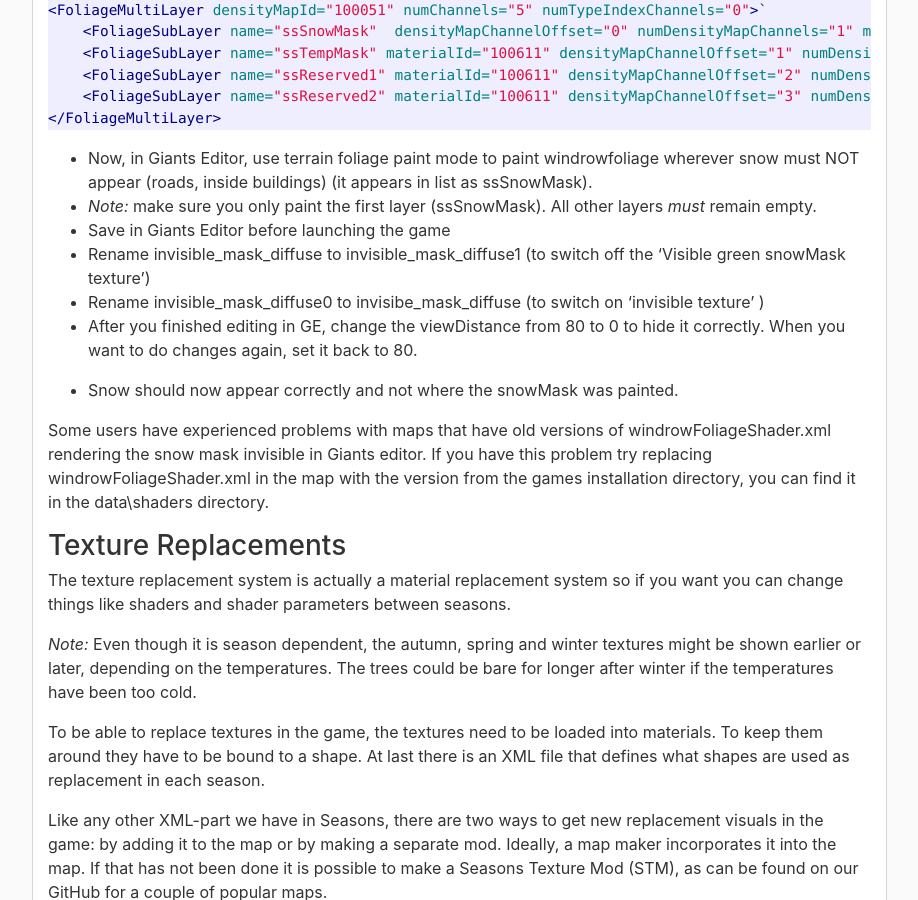
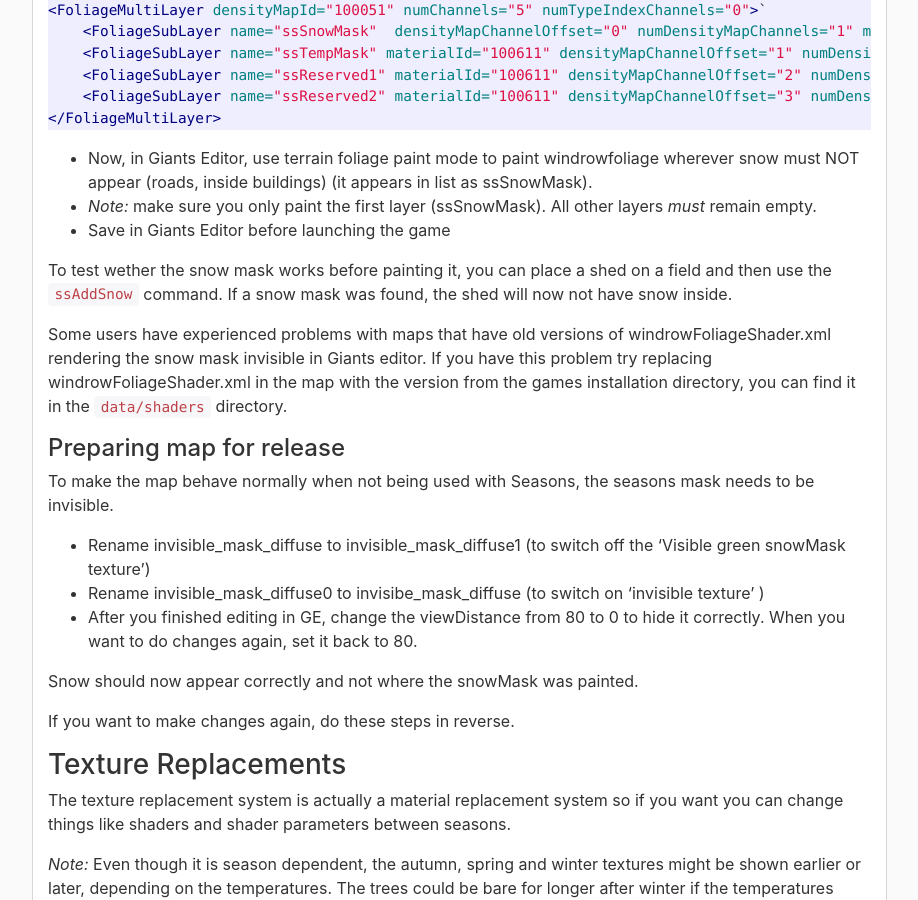
Before and after one commit to RealismusModding/realismusmodding.github.io, a Jekyll site: the page built from mods/seasons/manual/info_for_map_makers.md, in a window 1280 px wide and 900 px high, scrolled down 1417 px. Shown: the whole window, without its empty margins (323-1241 px from the left). Built offline with Jekyll 4.4.1, drawn with Linux system fonts in a browser that asks for light colours; comment, search, counter and statistics services are not loaded.

Commit message:
Improve documentation about the invisibility stuff of the seasons mask

```diff
--- a/mods/seasons/manual/info_for_map_makers.md
+++ b/mods/seasons/manual/info_for_map_makers.md
@@ -74,13 +74,21 @@ There are also some other layers that we use for other purposes or for the futur
 - Now, in Giants Editor, use terrain foliage paint mode to paint windrowfoliage wherever snow must NOT appear (roads, inside buildings) (it appears in list as ssSnowMask).
 - *Note:* make sure you only paint the first layer (ssSnowMask). All other layers *must* remain empty.
 - Save in Giants Editor before launching the game
+
+To test wether the snow mask works before painting it, you can place a shed on a field and then use the `ssAddSnow` command. If a snow mask was found, the shed will now not have snow inside.
+
+Some users have experienced problems with maps that have old versions of windrowFoliageShader.xml rendering the snow mask invisible in Giants editor. If you have this problem try replacing windrowFoliageShader.xml in the map with the version from the games installation directory, you can find it in the `data/shaders` directory.
+
+#### Preparing map for release
+To make the map behave normally when not being used with Seasons, the seasons mask needs to be invisible.
+
 - Rename invisible_mask_diffuse to invisible_mask_diffuse1 (to switch off the 'Visible green snowMask texture')
 - Rename invisible_mask_diffuse0 to invisibe_mask_diffuse (to switch on 'invisible texture' )
 - After you finished editing in GE, change the viewDistance from 80 to 0 to hide it correctly. When you want to do changes again, set it back to 80.
 
-- Snow should now appear correctly and not where the snowMask was painted.
+Snow should now appear correctly and not where the snowMask was painted.
 
-Some users have experienced problems with maps that have old versions of windrowFoliageShader.xml rendering the snow mask invisible in Giants editor. If you have this problem try replacing windrowFoliageShader.xml in the map with the version from the games installation directory, you can find it in the data\shaders directory.
+If you want to make changes again, do these steps in reverse.
 
 ### Texture Replacements
 
```
